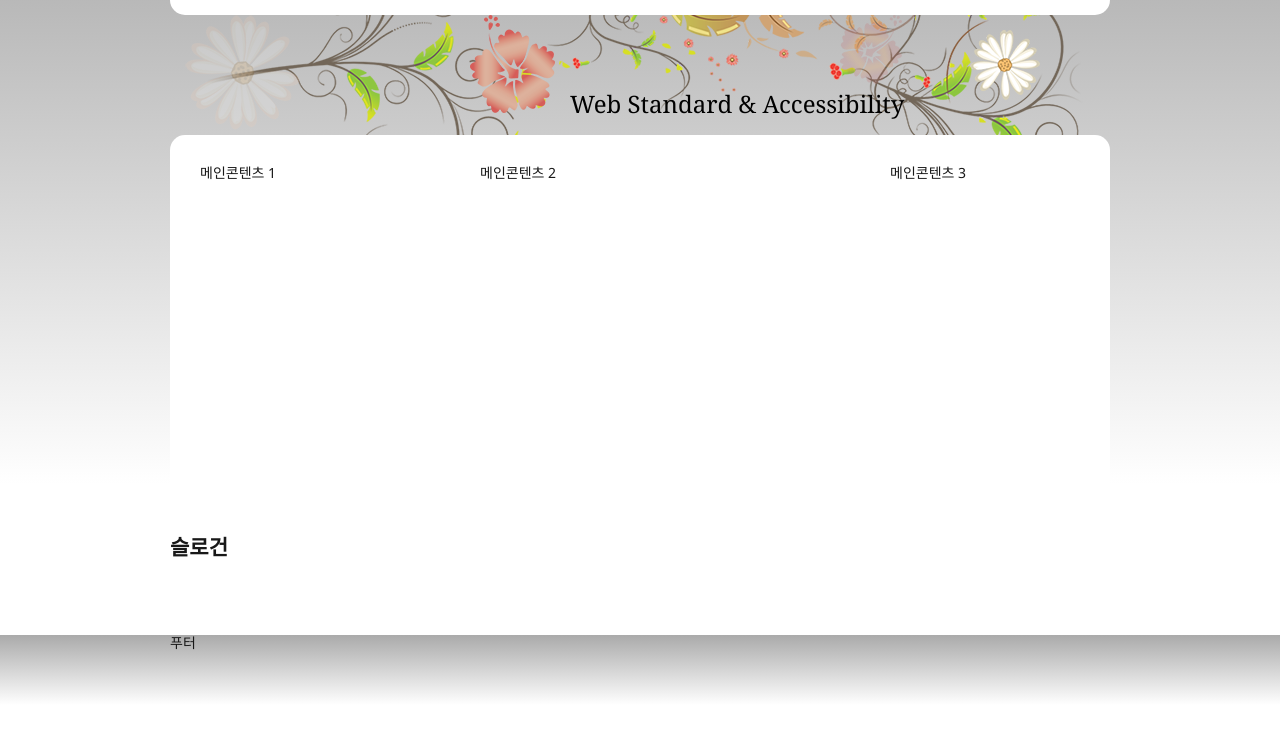
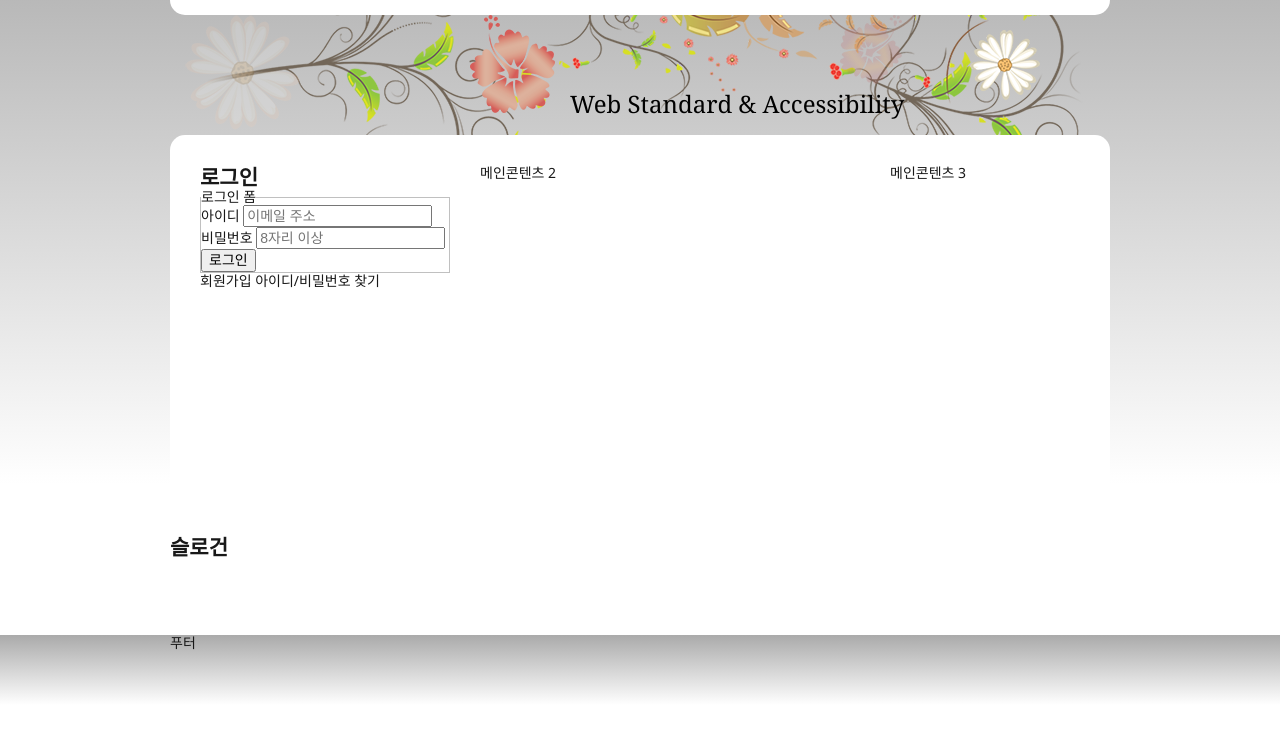
Before and after one commit to yyj5/kpc, a plain HTML site: page project/index.html in a window 1280 px wide. Shown: the part 100-834 px from the top of the page. Drawn offline with Linux system fonts and the light colour scheme.

Commit message:
로그인 영역의 마크업 추가

```diff
--- a/project/index.html
+++ b/project/index.html
@@ -132,7 +132,29 @@
             </p>
         </div>
         <main class="main-content">
-            <div class="group group1">메인콘텐츠 1</div>
+            <div class="group group1">
+                <div class="login">
+                    <h2 class="login-subject">로그인</h2>
+                    <form action="javascript:alert('회원님 반갑습니다.');" class="login-form" id="login-form">
+                        <fieldset>
+                            <legend>로그인 폼</legend>
+                            <div class="user-id">
+                                <label for="user-id">아이디</label>
+                                <input type="email" id="user-id" placeholder="이메일 주소" required>
+                            </div>
+                            <div class="user-pw">
+                                <label for="user-pw">비밀번호</label>
+                                <input type="password" id="user-pw" placeholder="8자리 이상" required>
+                            </div>
+                            <button type="submit" class="btn-login">로그인</button>
+                        </fieldset>
+                    </form>
+                    <div class="member">
+                        <a href="#" class="join">회원가입</a>
+                        <a href="#" class="find">아이디/비밀번호 찾기</a>
+                    </div>
+                </div>
+            </div>
             <div class="group group2">메인콘텐츠 2</div>
             <div class="group group3">메인콘텐츠 3</div>
         </main>
```
